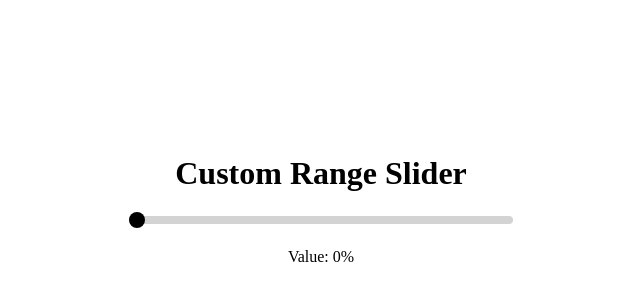
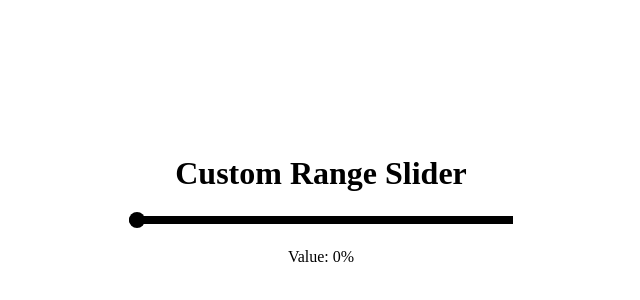
Before and after one commit to akash02ab/custom-css-slider, a plain HTML site: page index.html in a window 1280 px wide. Shown: the part 190-490 px from the top of the page, without its empty margins (319-959 px from the left). Drawn offline with Linux system fonts and the light colour scheme.

Commit message:
progress - added

```diff
--- a/main.js
+++ b/main.js
@@ -22,8 +22,10 @@ const mousemovehandler = (e) => {
 
     if(currentX >= 0 && currentX < (progressbar.offsetWidth - thumb.clientWidth)) {
         thumb.style.left = currentX + "px";
+        progress.style.width = thumb.offsetLeft + "px";
         let percentage = Math.floor(thumb.offsetLeft / (progressbar.clientWidth - thumb.clientWidth - 2) * 100);
-        value.innerText = `Value: ${percentage}%`
+        value.innerText = `Value: ${percentage}%`;
+
     }
 
     x = e.clientX;
--- a/style.css
+++ b/style.css
@@ -32,8 +32,9 @@ body {
     top: -50%;
 }
 
-.porgress {
+.progress {
     height: 0.5rem;
-    border-radius: 0.5rem;
+    border-bottom-left-radius: 0.5rem;
+    border-top-left-radius: 0.5rem;
     background: black;
 }
```
